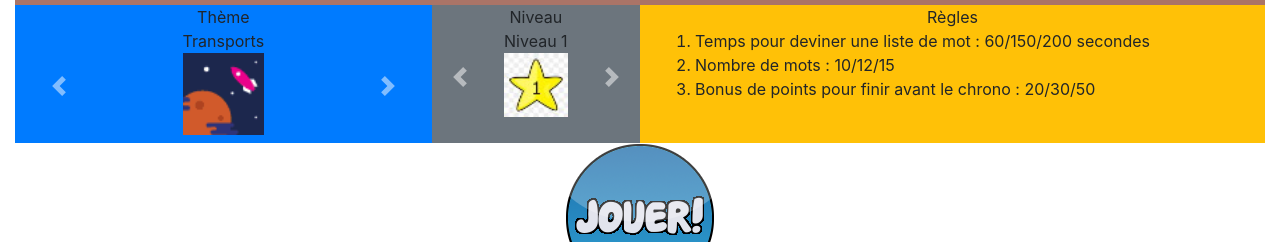
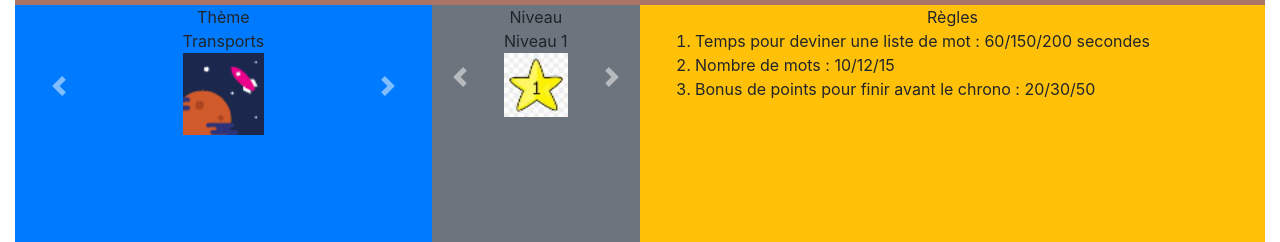
Before and after one commit to LeeDarmon/Game_project, a plain HTML site: page asset/html/leveltheme.html in a window 1280 px wide. Shown: the part 104-346 px from the top of the page. Drawn offline with nearby package versions, Linux system fonts and the light colour scheme; a script that the page names is missing.

Commit message:
ajout admin

```diff
--- a/asset/css/style.css
+++ b/asset/css/style.css
@@ -154,6 +154,9 @@ background-color: transparent;
     border-color: #FF0000;
   }
 
+.imageheight{
+    height:15em;
+}
 button{
     border: none;
     background: transparent;
--- a/asset/html/leveltheme.html
+++ b/asset/html/leveltheme.html
@@ -56,14 +56,14 @@
 
         <form action="#" method="GET">
 
-          <div class="row">
+          <div class="row imageheight">
             <!-- Première ligne -->
             <div class="col-md-4 col-12 order-1 order-md-1 bg-primary text-center">Thème</div>
             <div class="col-md-2 col-12 order-3 order-md-2 bg-secondary text-center">Niveau</div>
             <div class="col-md-6 col-12 order-5 order-md-3 bg-warning text-center">Règles</div>
             <!-- Deuxième ligne -->
-            <div class="col-md-4 bg-primary h-100 order-2 order-md-4">
-              <div id="carouselThemeControls" class="carousel slide" data-ride="carousel" data-pause="true"
+            <div class="col-md-4 bg-primary h-100 order-2 order-md-4 imageheight">
+              <div id="carouselThemeControls" class="carousel slidet" data-ride="carousel" data-pause="true"
                 data-interval="false">
                 <div class="carousel-inner">
                   <div class="carousel-item active text-center">
@@ -92,8 +92,8 @@
                 </a>
               </div>
             </div>
-            <div class="col-md-2 bg-secondary order-md-5 order-4">
-              <div id="carouselLevelControls" class="carousel slide" data-ride="carousel" data-pause="true"
+            <div class="col-md-2 bg-secondary order-md-5 order-4 imageheight">
+              <div id="carouselLevelControls" class="carousel slidet" data-ride="carousel" data-pause="true"
                 data-interval="false">
                 <div class="carousel-inner">
                   <div class="carousel-item active text-center">
```
Also changed, not shown: asset/images/sciences.png.
